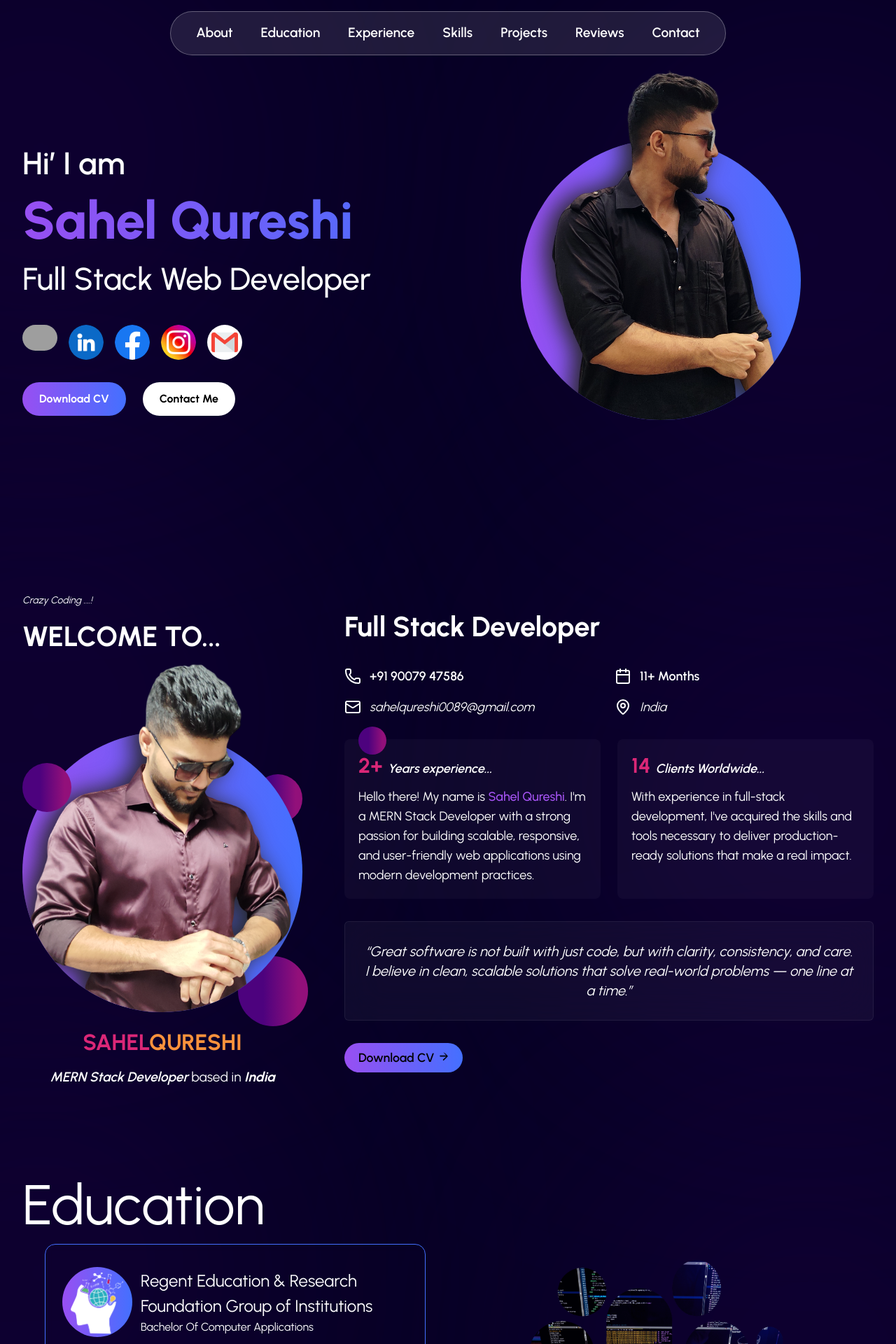
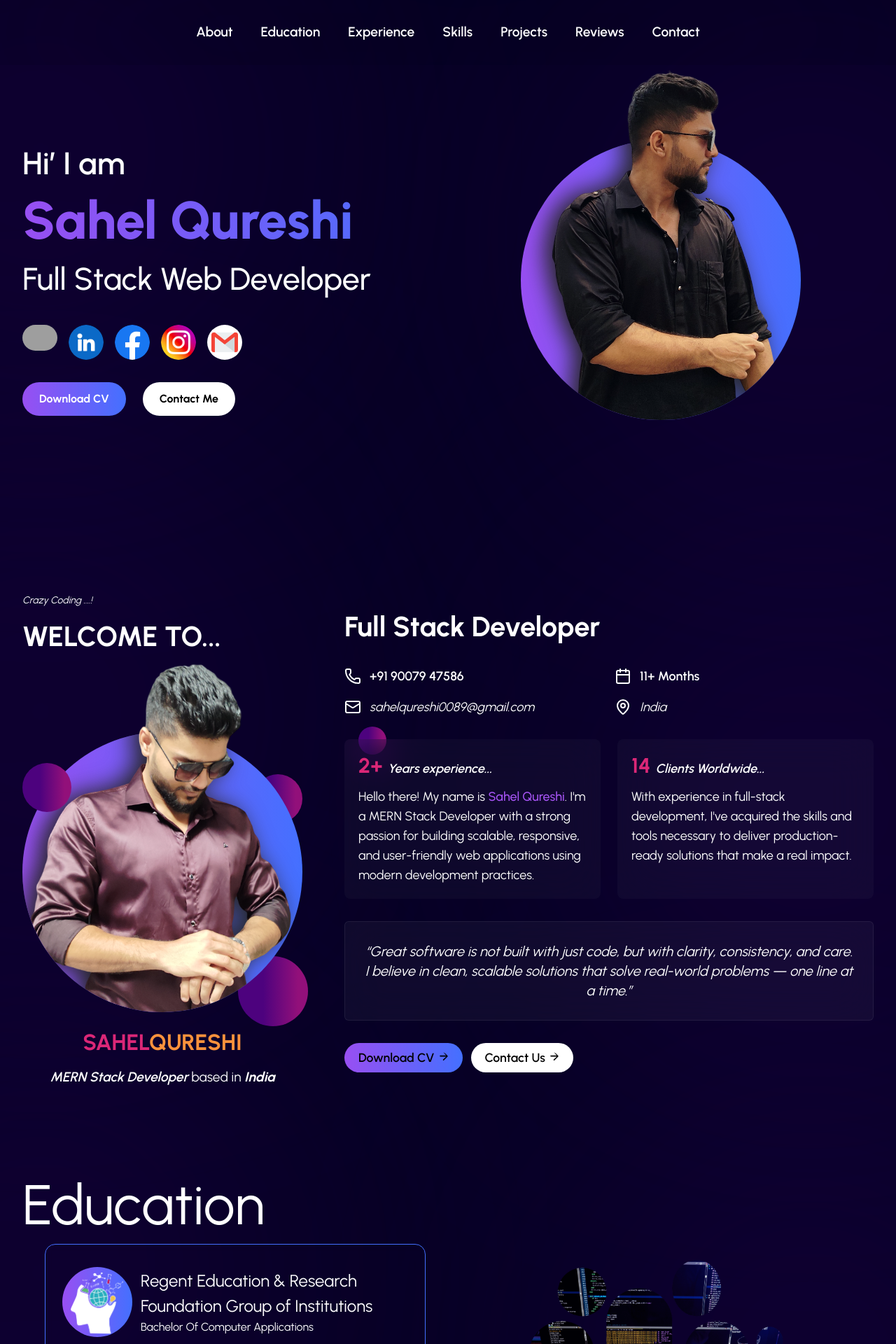
Before and after one commit to SahelQureshi/SahelPortfolio, a Next.js app: page / in a window 1280 px wide. Shown: the top 1920 px of the page at 70% size. Built offline with nearby package versions, Linux system fonts and the light colour scheme; grey boxes are pictures that could not be loaded.

Commit message:
few modifications

```diff
--- a/components/About/About.js
+++ b/components/About/About.js
@@ -92,7 +92,7 @@ const About = () => {
             </div>
 
             {/* Right Column */}
-            <div className="w-full lg:w-auto space-y-8">
+            <div className="w-full lg:w-auto space-y-8 relative z-10">
               <h2
                 className="w-full text-white lg:text-left text-center text-h2-xs sm:text-h2-sm md:text-h2-md lg:text-h2-lg lgg:text-h2-lgg xl:text-h2-xl 2xl:text-h2-2xl
  font-bold"
@@ -158,8 +158,8 @@ const About = () => {
                       "With experience in full-stack development, I've acquired the skills and tools necessary to deliver production-ready solutions that make a real impact.",
                   },
                 ].map((item, index) => (
-                  <div key={index} className="bg-[#ffffff08] p-5 rounded-lg">
-                    <h3 className="text-pink-500 md:text-pink-600 text-3xl font-bold">
+                  <div key={index} className="bg-[#ffffff08] p-5 rounded-lg backdrop-blur-[28px]">
+                    <h3 className="text-pink-500 md:text-pink-600 text-3xl font-bold ">
                       {item.count}{" "}
                       <span className="text-white text-lg font-semibold italic">
                         {item.subtitle}
@@ -182,9 +182,10 @@ const About = () => {
                 </p>
               </div>
 
-              <a
+              <div className="flex lg:justify-start justify-center  xs:flex-nowrap flex-wrap gap-3">
+                <a
                 href="#"
-                className="lg:mr-auto lg:mx-0 mx-auto hover:text-gray-700 bg-gradient-to-r from-[#984ff2] to-[#4470ff] py-2 px-5 rounded-[35px] w-fit text-center flex justify-center  text-[1.1rem] no-underline transition-all duration-300 ease-in-out items-center gap-1 font-semibold"
+                className=" hover:text-gray-700 bg-gradient-to-r from-[#984ff2] to-[#4470ff] py-2 px-5 rounded-[35px] w-fit text-center flex justify-center  text-[1.1rem] no-underline transition-all duration-300 ease-in-out items-center gap-1 font-semibold"
               >
                 Download CV
                 <svg
@@ -195,6 +196,21 @@ const About = () => {
                   <path d="M12.293 2.293a1 1 0 011.414 0L18 6.586a1 1 0 010 1.414l-6.586 6.586a1 1 0 01-1.414-1.414L15.586 8H5a1 1 0 110-2h10.586l-4.293-4.293a1 1 0 010-1.414z" />
                 </svg>
               </a>
+              <a
+                href="#"
+                className=" hover:text-gray-700 bg-white py-2 px-5 rounded-[35px] w-fit text-center flex justify-center  text-[1.1rem] no-underline transition-all duration-300 ease-in-out items-center gap-1 font-semibold"
+              >
+                Contact Us
+                <svg
+                  className="w-4 h-4"
+                  fill="currentColor"
+                  viewBox="0 0 20 20"
+                >
+                  <path d="M12.293 2.293a1 1 0 011.414 0L18 6.586a1 1 0 010 1.414l-6.586 6.586a1 1 0 01-1.414-1.414L15.586 8H5a1 1 0 110-2h10.586l-4.293-4.293a1 1 0 010-1.414z" />
+                </svg>
+
+              </a>
+              </div>
             </div>
           </div>
         </div>
--- a/components/Header/Navbar.js
+++ b/components/Header/Navbar.js
@@ -1,113 +1,241 @@
 "use client";
-import { useState, useEffect } from 'react';
-
+import { useState, useEffect, useRef } from "react";
+import gsap from "gsap";
 
 const Navbar = () => {
   const [isOpen, setIsOpen] = useState(false);
   const [isMobile, setIsMobile] = useState(false);
+  const [scrolled, setScrolled] = useState(false);
+  const navbarRef = useRef(null);
+  const mobileMenuRef = useRef(null);
+  const hasTriggeredAnimation = useRef(false);
+  const isFunctionalityActive = useRef(false);
 
   useEffect(() => {
     const handleResize = () => {
       setIsMobile(window.innerWidth <= 991);
+      // Close menu when resizing to desktop
+      if (window.innerWidth > 991) {
+        setIsOpen(false);
+      }
+    };
+
+    const updateNavbarStyle = () => {
+      if (!isFunctionalityActive.current) return;
+
+      const currentScroll = window.scrollY;
+
+      // If at very top, reset animation state
+      if (currentScroll === 0) {
+        hasTriggeredAnimation.current = false;
+
+        gsap.to(navbarRef.current, {
+          opacity: 1,
+          y: 0,
+          boxShadow: "none",
+          duration: 0.2,
+          ease: "power2.out",
+        });
+
+        return;
+      }
+
+      // On first scroll, animate once
+      if (!hasTriggeredAnimation.current && currentScroll > 0) {
+        hasTriggeredAnimation.current = true;
+
+        // Hide instantly
+        gsap.set(navbarRef.current, {
+          opacity: 0,
+          y: -70,
+          boxShadow: "none",
+        });
+
+        // Animate in
+        gsap.to(navbarRef.current, {
+          opacity: 1,
+          y: 0,
+          duration: 0.3,
+          delay: 0.3,
+          ease: "power2.out",
+        });
+      }
+
+      // Set background when scrolled past 10px
+      setScrolled(currentScroll > 10);
     };
 
     // Set initial state
     handleResize();
 
-    // Add event listener
-    window.addEventListener('resize', handleResize);
+    // Set initial styles
+    gsap.set(navbarRef.current, {
+      y: 0,
+      opacity: 1,
+      boxShadow: "none",
+    });
+
+    // Activate functionality after a short delay
+    const timer = setTimeout(() => {
+      isFunctionalityActive.current = true;
+      updateNavbarStyle();
+    }, 1);
+
+    // Add event listeners
+    window.addEventListener("resize", handleResize);
+    window.addEventListener("scroll", updateNavbarStyle);
 
     // Clean up
-    return () => window.removeEventListener('resize', handleResize);
+    return () => {
+      clearTimeout(timer);
+      window.removeEventListener("resize", handleResize);
+      window.removeEventListener("scroll", updateNavbarStyle);
+    };
   }, []);
+
+  useEffect(() => {
+    // Animate mobile menu when isOpen changes
+    if (isMobile && mobileMenuRef.current) {
+      if (isOpen) {
+        gsap.fromTo(
+          mobileMenuRef.current,
+          { x: -300, opacity: 0 },
+          { x: 0, opacity: 1, duration: 0.3, ease: "power2.out" }
+        );
+      } else {
+        gsap.to(mobileMenuRef.current, {
+          x: -300,
+          opacity: 0,
+          duration: 0.3,
+          ease: "power2.in",
+        });
+      }
+    }
+  }, [isOpen, isMobile]);
 
   const toggleMenu = () => {
     setIsOpen(!isOpen);
   };
 
+  const closeMenu = () => {
+    setIsOpen(false);
+  };
+
   const navItems = [
-    { label: 'About' },
-    { label: 'Education' },
-    { label: 'Experience' },
-    { label: 'Skills' },
-    { label: 'Projects' },
-    { label: 'Reviews' },
-    { label: 'Contact' },
+    { label: "About" },
+    { label: "Education" },
+    { label: "Experience" },
+    { label: "Skills" },
+    { label: "Projects" },
+    { label: "Reviews" },
+    { label: "Contact" },
   ];
 
   return (
-    <header className='w-full fixed top-0 xl:px-6 xl:py-4 px-4 py-2 z-50 bg-transparent'>
-      {isMobile ? (
-        // Mobile Navbar
-        <>
-          <nav className='w-fit ml-auto px-4 py-3 flex justify-end items-center backdrop-blur-[241px] bg-white/10 border border-white/30 rounded-[40px] h-fit'>
+    <>
+      <header
+        ref={navbarRef}
+        className={`w-full fixed top-0 xl:px-6 xl:py-4 px-4 py-2 z-50 ${
+          scrolled ? "bg-[#0000000d] backdrop-blur-[145px]" : ""
+        }`}
+      >
+        {isMobile ? (
+          // Mobile Navbar with hamburger button
+          <nav className="w-full flex justify-between items-center h-fit">
+            {/* Logo or brand can go here */}
+            <div className="w-10 h-10"></div>
+
             {/* Hamburger Button */}
             <button
               onClick={toggleMenu}
-              className='text-white focus:outline-none'
-              aria-label='Toggle menu'
+              className="text-white focus:outline-none"
+              aria-label="Toggle menu"
             >
               <svg
-                className='w-6 h-6'
-                fill='none'
-                stroke='currentColor'
-                viewBox='0 0 24 24'
-                xmlns='http://www.w3.org/2000/svg'
+                className="w-8 h-8"
+                fill="none"
+                stroke="currentColor"
+                viewBox="0 0 24 24"
+                xmlns="http://www.w3.org/2000/svg"
               >
                 {isOpen ? (
                   <path
-                    strokeLinecap='round'
-                    strokeLinejoin='round'
+                    strokeLinecap="round"
+                    strokeLinejoin="round"
                     strokeWidth={2}
-                    d='M6 18L18 6M6 6l12 12'
+                    d="M6 18L18 6M6 6l12 12"
                   />
                 ) : (
                   <path
-                    strokeLinecap='round'
-                    strokeLinejoin='round'
+                    strokeLinecap="round"
+                    strokeLinejoin="round"
                     strokeWidth={2}
-                    d='M4 6h16M4 12h16M4 18h16'
+                    d="M4 6h16M4 12h16M4 18h16"
                   />
                 )}
               </svg>
             </button>
           </nav>
+        ) : (
+          // Desktop Navbar
+          <nav className="w-fit mx-auto px-6 py-3 flex justify-between items-center h-fit">
+            <ul className="flex flex-nowrap justify-center items-center gap-4 w-full">
+              {navItems.map((item, index) => (
+                <li
+                  key={index}
+                  className="inline-block px-3 py-1 text-white text-center text-[1.2rem] font-semibold hover:cursor-pointer hover:bg-white hover:text-black transition-all duration-300 ease-in-out rounded-full"
+                >
+                  {item.label}
+                </li>
+              ))}
+            </ul>
+          </nav>
+        )}
+      </header>
 
-          {/* Mobile Menu */}
+      {/* Mobile Sidebar Menu */}
+      {isMobile && (
+        <>
+          {/* Overlay */}
           {isOpen && (
-            <div className='absolute top-full right-4 mt-2 w-56 backdrop-blur-[241px] bg-white/10 border border-white/30 rounded-2xl overflow-hidden'>
-              <ul className='py-2'>
+            <div
+              className="fixed inset-0 bg-black bg-opacity-50 z-40"
+              onClick={closeMenu}
+            ></div>
+          )}
+
+          {/* Sidebar */}
+          <div
+            ref={mobileMenuRef}
+            className={`fixed top-0 left-0 h-full w-64 bg-[#000000e6] backdrop-blur-md z-50 shadow-xl transform -translate-x-full`}
+          >
+            <div className="h-full flex flex-col pt-20 px-4">
+              <ul className="flex flex-col gap-2">
                 {navItems.map((item, index) => (
                   <li key={index}>
                     <a
                       href={`#${item.label.toLowerCase()}`}
-                      className='block px-4 py-3 text-white text-center text-[1rem] font-semibold hover:bg-white hover:text-black transition-all duration-300 ease-in-out'
-                      onClick={() => setIsOpen(false)}
+                      className="block px-4 py-3 text-white text-[1.1rem] font-medium hover:bg-white hover:text-black transition-all duration-300 ease-in-out rounded-lg"
+                      onClick={closeMenu}
                     >
                       {item.label}
                     </a>
                   </li>
                 ))}
               </ul>
+
+              {/* Close button at bottom */}
+              <button
+                onClick={closeMenu}
+                className="mt-auto mb-8 px-4 py-2 text-white border border-white rounded-lg hover:bg-white hover:text-black transition-all duration-300"
+              >
+                Close Menu
+              </button>
             </div>
-          )}
+          </div>
         </>
-      ) : (
-        // Desktop Navbar (your original code)
-        <nav className='w-fit mx-auto px-6 py-3 flex justify-between items-center backdrop-blur-[241px] bg-white/10 border border-white/30 rounded-[40px] h-fit'>
-          <ul className='flex flex-nowrap justify-center items-center gap-4 w-full'>
-            {navItems.map((item, index) => (
-              <li
-                key={index}
-                className='inline-block px-3 py-1 text-white text-center text-[1.2rem] font-semibold hover:cursor-pointer hover:bg-white hover:text-black transition-all duration-300 ease-in-out rounded-full'
-              >
-                {item.label}
-              </li>
-            ))}
-          </ul>
-        </nav>
       )}
-    </header>
+    </>
   );
 };
 
--- a/package.json
+++ b/package.json
@@ -9,6 +9,7 @@
     "lint": "next lint"
   },
   "dependencies": {
+    "gsap": "^3.13.0",
     "lucide-react": "^0.525.0",
     "next": "15.4.2",
     "react": "19.1.0",
```
Also changed, not shown: 1 other file (tests, documents, lock files or other folders).
